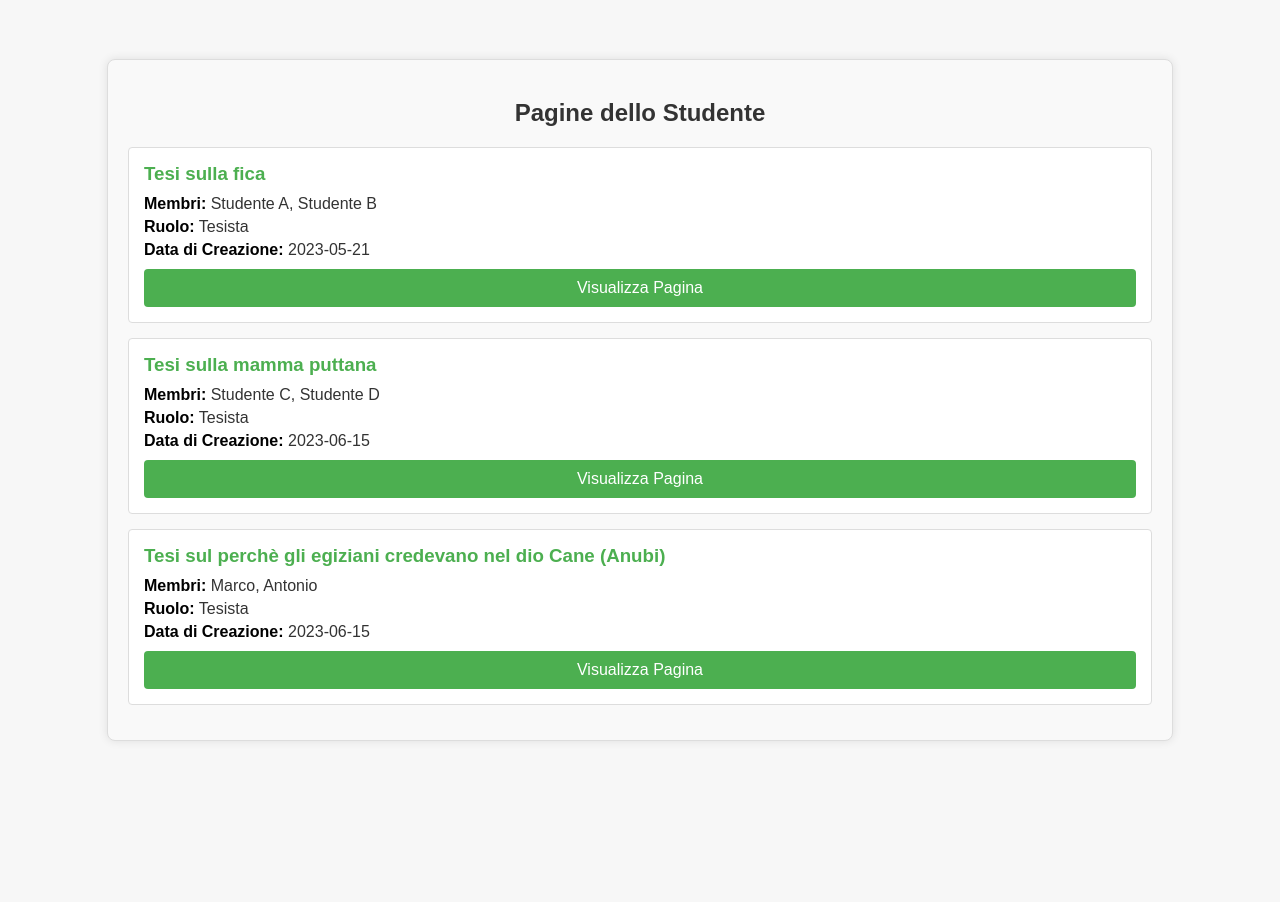
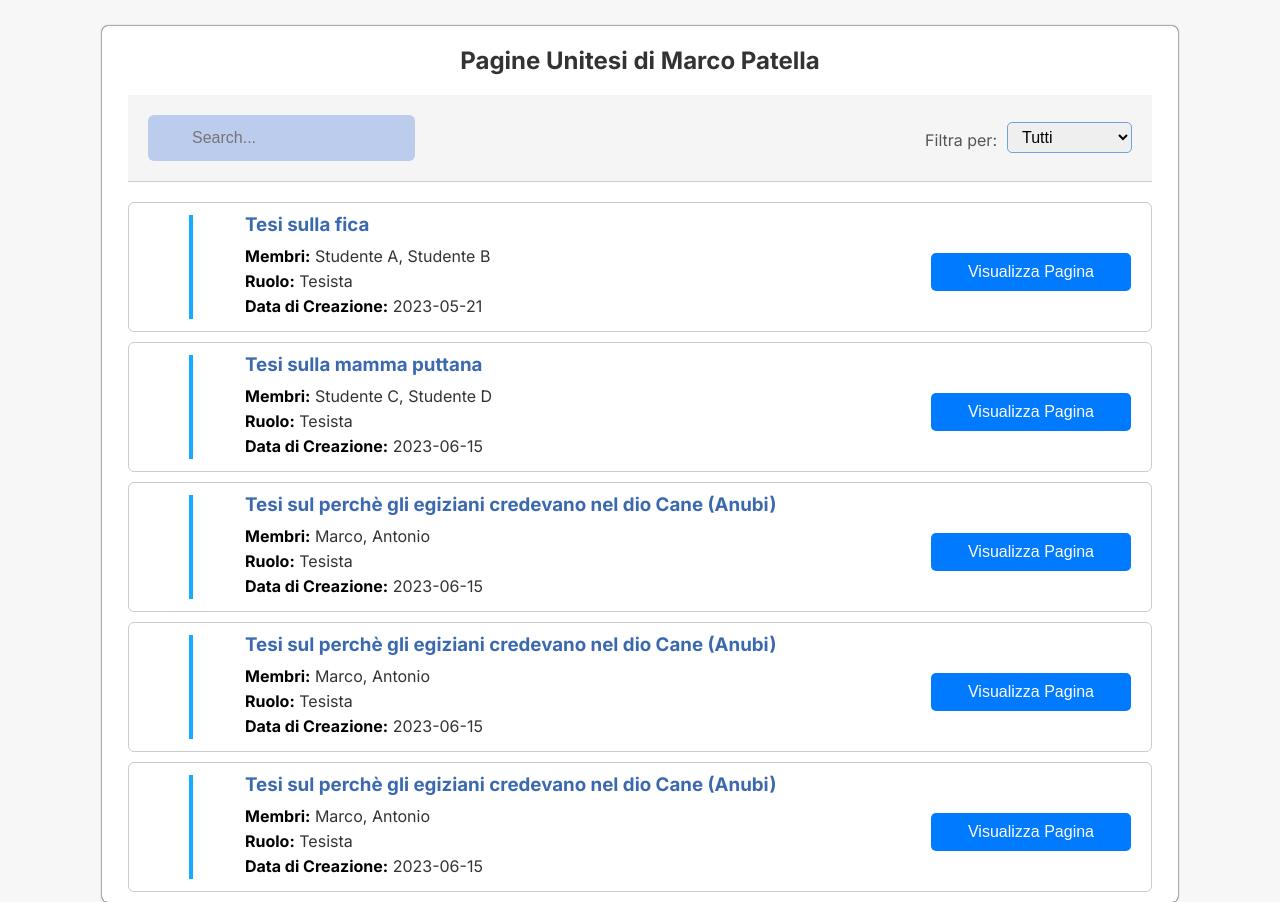
Before and after one commit to TobyOrNot/Unitesi, a Next.js app: page /visualizzaPagineUnitesi in a window 1280 px wide. Before the commit the page ends 800 px from the top, so only its background shows below. Built offline with nearby package versions, Linux system fonts and the light colour scheme.

Commit message:
Aggiornamento VisualizzaPagineDocente(sta dentro studente, ma è un errore)

```diff
--- a/src/app/(studente)/visualizzaPagineUnitesi/ViewPages.css
+++ b/src/app/(studente)/visualizzaPagineUnitesi/ViewPages.css
@@ -1,12 +1,19 @@
+.globalPage {
+  display: flex;
+  flex-direction: column; /* Assicura un layout verticale */
+  align-items: stretch; /* Fa sì che gli elementi si estendano per tutta la larghezza */
+}
+
 .view-pages-container {
+  margin-top: 10%;
+  background: #ffffff; /* bianco */
+  border-radius: 6px; /* bordo arrotondato */
+  box-shadow: 0px 0px 1px #171a1f, 0px 0px 2px #171a1f; /* ombra */
   width: 80%;
-    margin: 0 auto;
-    padding: 20px;
-    background-color: #f9f9f9;
-    border: 1px solid #ddd;
-    border-radius: 8px;
-    box-shadow: 0 0 10px rgba(0, 0, 0, 0.1);
-    font-family: Arial, sans-serif;
+  padding-left: 2%;
+  padding-right: 2%;
+  margin-left: auto;
+  margin-right: auto;
 }
 
 h2 {
@@ -25,7 +32,7 @@
 
 .page-item h3 {
   margin: 0 0 10px 0;
-    color: #4CAF50;
+  color: #3b69af;
 }
 
 .page-item p {
--- /dev/null
+++ b/src/app/(studente)/visualizzaPagineUnitesi/components/PageItem.css
@@ -0,0 +1,41 @@
+.page-item {
+    border: 1px solid #ccc;
+    border-radius: 6px;
+    padding: 10px;
+    margin-bottom: 10px;
+    display: flex;
+    align-items: center;
+    flex: 1;
+    gap: 2px;
+  }
+
+  .content {
+    flex-basis: auto;
+  }
+
+
+  .view-page-button {
+    background-color: #007bff;
+    color: white;
+    border: none;
+    padding: 10px 20px;
+    border-radius: 5px;
+    cursor: pointer;
+    width: 200px;
+    margin-left: auto;
+    margin-right: 10px;
+  }
+
+  .view-page-button:hover {
+    background-color: #0056b3;
+  }
+
+  .line {
+  width: 100px;
+  height: 0px;
+  border-width: 2px;
+  border-color: #15ABFF; /* secondary-500 */
+  border-style: solid;
+  transform: rotate(90deg);
+  margin-right: 0px;
+  }
--- /dev/null
+++ b/src/app/(studente)/visualizzaPagineUnitesi/components/PageItem.js
@@ -0,0 +1,33 @@
+import React from 'react';
+import PropTypes from 'prop-types';
+import './PageItem.css';
+import Image from 'next/image'
+
+function PageItem({ name, members, role, creationDate, url }) {
+  return (
+    <div className="page-item">
+      <Image src="/images/Line.png" alt="App Logo" className="line" width="2000" height="2000" />
+      <div className='content'>
+      <h3>{name}</h3>
+      <p><strong>Membri:</strong> {members.join(', ')}</p>
+      <p><strong>Ruolo:</strong> {role}</p>
+      <p><strong>Data di Creazione:</strong> {creationDate}</p>
+      </div>
+      <button
+        className="view-page-button"
+      >
+        Visualizza Pagina
+      </button>
+    </div>
+  );
+}
+
+PageItem.propTypes = {
+  name: PropTypes.string.isRequired,
+  members: PropTypes.arrayOf(PropTypes.string).isRequired,
+  role: PropTypes.string.isRequired,
+  creationDate: PropTypes.string.isRequired,
+  url: PropTypes.string.isRequired,
+};
+
+export default PageItem;
--- /dev/null
+++ b/src/app/(studente)/visualizzaPagineUnitesi/components/SearchHeader.css
@@ -0,0 +1,106 @@
+.search-header {
+  margin-top: 20px;
+  margin-bottom: 20px;
+  display: flex;
+  align-items: center;
+  justify-content: space-between;
+  padding: 20px;
+  background-color: #f5f5f5;
+  border-bottom: 1px solid #ccc;
+}
+
+.search-title {
+  font-size: 24px;
+  margin: 0;
+}
+
+.filter-container {
+  display: flex;
+  align-items: center;
+  gap: 10px;
+}
+
+.filter-label {
+  font-size: 16px;
+}
+
+.filter-select {
+  padding: 5px 10px;
+  font-size: 16px;
+  border: 1px solid #ccc;
+  border-radius: 5px;
+}
+
+
+
+.search-header {
+  position: relative;
+  display: flex;
+  align-items: center;
+  justify-content: space-between;
+  padding: 20px;
+  background-color: #f5f5f5;
+  border-bottom: 1px solid #ccc;
+}
+
+.search-title {
+  font-size: 24px;
+  margin: 0;
+}
+
+.filter-container {
+  display: flex;
+  align-items: center;
+  gap: 10px;
+}
+
+.filter-label {
+  font-size: 16px;
+}
+
+.filter-select {
+  padding: 5px 10px;
+  font-size: 16px;
+  border: 1px solid #6fa2dd;
+  border-radius: 5px;
+}
+
+.textbox {
+  opacity: 1;
+}
+
+.textbox input {
+  padding-left: 44px;
+  padding-right: 16px;
+  font-family: Manrope, sans-serif;
+  font-size: 16px;
+  line-height: 26px;
+  font-weight: 400;
+  background: rgb(188, 204, 236); /* neutral-200 */
+  border-radius: 6px; /* border-l */
+  border-width: 0px;
+  outline: none;
+}
+
+
+/* hover */
+.textbox input:hover {
+  color: #BDC1CAFF; /* neutral-400 */
+  background: rgb(113, 150, 224); /* neutral-200 */
+}
+
+/* focused */
+.textbox input:focused {
+  color: rgb(10, 11, 12); /* neutral-400 */
+  background: #FFFFFFFF; /* white */
+}
+
+/* disabled */
+.textbox input:disabled {
+  color: #BDC1CAFF; /* neutral-400 */
+  background: #F3F4F6FF; /* neutral-200 */
+}
+
+.textbox :disabled + .icon, .textbox :disabled + .icon + .icon {
+  fill: #171A1FFF; /* neutral-900 */
+}
--- /dev/null
+++ b/src/app/(studente)/visualizzaPagineUnitesi/components/searchHeader.js
@@ -0,0 +1,23 @@
+import React from 'react';
+import './SearchHeader.css';
+
+const SearchHeader = () => {
+  return (
+    <div className="search-header">
+      <div className="textbox">
+        <input type="text" placeholder="Search..." />
+      </div>
+      <div className="filter-container">
+        <label htmlFor="filter-select" className="filter-label">Filtra per:</label>
+        <select id="filter-select" className="filter-select">
+          <option value="tutti">Tutti</option>
+          <option value="categoria1">Categoria 1</option>
+          <option value="categoria2">Categoria 2</option>
+          <option value="categoria3">Categoria 3</option>
+        </select>
+      </div>
+    </div>
+  );
+}
+
+export default SearchHeader;
--- a/src/app/(studente)/visualizzaPagineUnitesi/page.js
+++ b/src/app/(studente)/visualizzaPagineUnitesi/page.js
@@ -1,5 +1,7 @@
 import React from 'react';
 import './ViewPages.css';
+import PageItem from './components/PageItem.js';
+import SearchHeader from './components/searchHeader';
 
 const pagesData = [
   {
@@ -16,31 +18,46 @@ const pagesData = [
     creationDate: '2023-06-15',
     url: '/pagina-2',
   },
-  {name: 'Tesi sul perchè gli egiziani credevano nel dio Cane (Anubi)',
+  {
+    name: 'Tesi sul perchè gli egiziani credevano nel dio Cane (Anubi)',
     members: ['Marco', 'Antonio'],
     role: 'Tesista',
     creationDate: '2023-06-15',
     url: '/pagina-3',
   },
+  {
+    name: 'Tesi sul perchè gli egiziani credevano nel dio Cane (Anubi)',
+    members: ['Marco', 'Antonio'],
+    role: 'Tesista',
+    creationDate: '2023-06-15',
+    url: '/pagina-3',
+  },
+  {
+    name: 'Tesi sul perchè gli egiziani credevano nel dio Cane (Anubi)',
+    members: ['Marco', 'Antonio'],
+    role: 'Tesista',
+    creationDate: '2023-06-15',
+    url: '/pagina-3',
+  },
+
+
   // Aggiungi altre pagine qui
 ];
 
-function ViewPages() {
+function ViewPages({ nomeDocente = "Marco Patella" }) {
   return (
       <div className="view-pages-container">
-      <h2>Pagine dello Studente</h2>
+      <h2>Pagine Unitesi di {nomeDocente}</h2>
+      <SearchHeader/>
         {pagesData.map((page, index) => (
-        <div key={index} className="page-item">
-          <h3>{page.name}</h3>
-          <p><strong>Membri:</strong> {page.members.join(', ')}</p>
-          <p><strong>Ruolo:</strong> {page.role}</p>
-          <p><strong>Data di Creazione:</strong> {page.creationDate}</p>
-          <button
-            className="view-page-button"
-          >
-            Visualizza Pagina
-          </button>
-        </div>
+          <PageItem
+            key={index}
+            name={page.name}
+            members={page.members}
+            role={page.role}
+            creationDate={page.creationDate}
+            url={page.url}
+          />
         ))}
       </div>
   );
```
Also changed, not shown: public/images/Line.png (added). Lines whose indentation alone changed are shown as unchanged.
